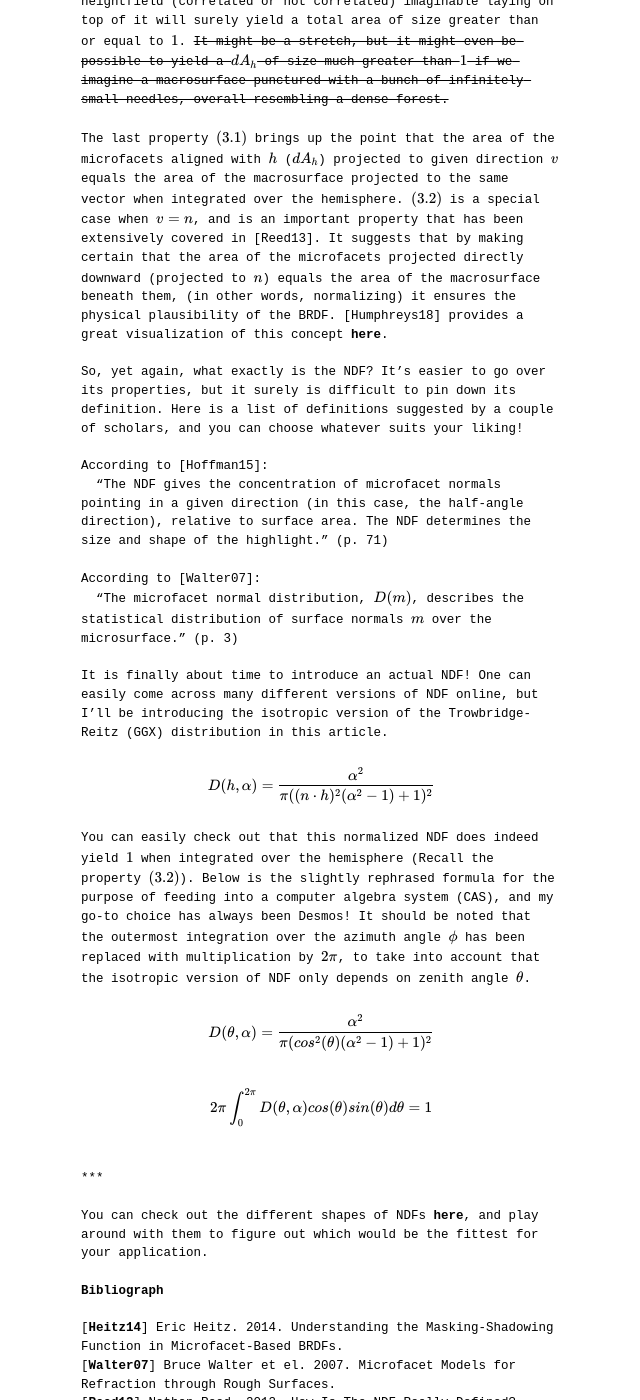
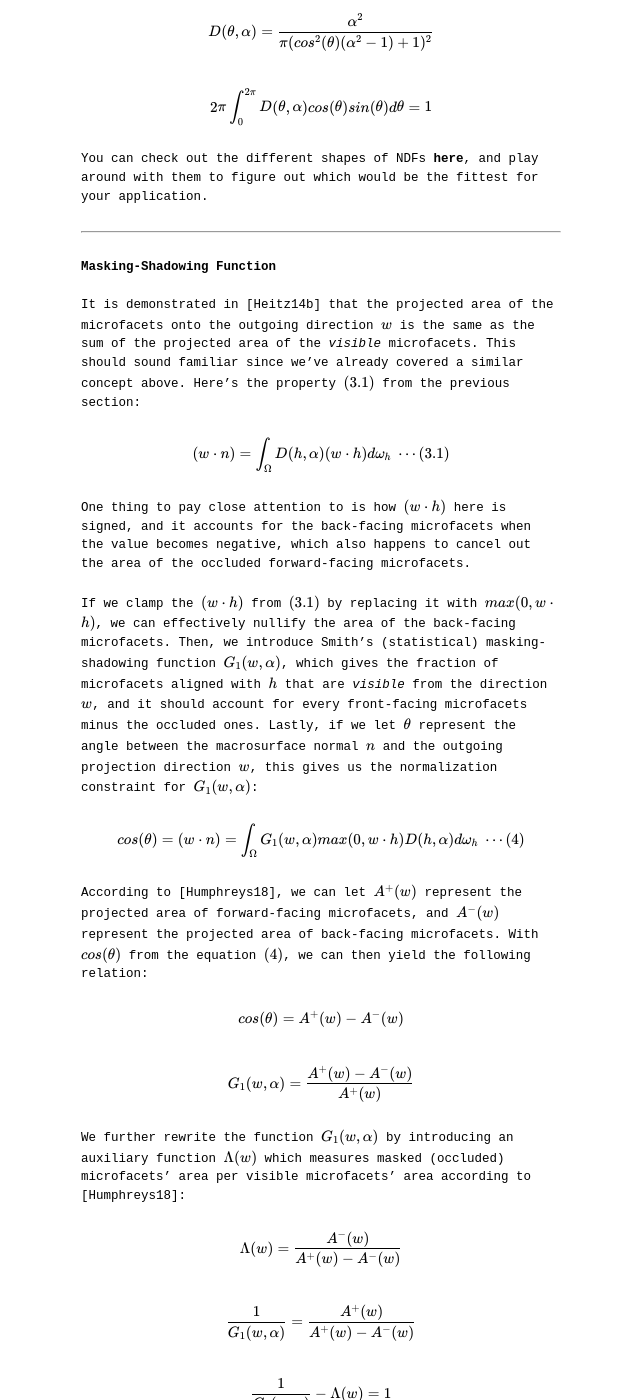
Before and after one commit to enuyeel/enuyeel.github.io, a Jekyll site: the page built from _posts/2022-10-12-pbr.md, in a window 1280 px wide and 1400 px high, scrolled down 4151 px. Shown: the whole window, without its empty margins (319-959 px from the left). Built offline with Jekyll 4.4.1, drawn with Linux system fonts in a browser that asks for light colours; comment, search, counter and statistics services are not loaded; some of the changed text lies outside the part shown.

Commit message:
Changes:
* _posts/2022-10-12-pbr.md
-> Rolling out first draft of Smith's masking-shadowing function
section.

```diff
--- a/_posts/2022-10-12-pbr.md
+++ b/_posts/2022-10-12-pbr.md
@@ -4,26 +4,26 @@ title: "Physically Based Rendering (WIP)"
 permalink: /blog/:year/:month/:day/:title
 ---
 
-The brightness of a surface is defined as its surface radiance. How do you then go about measuring the brightness of a surface? <br>
-Imagine a sensor of some area at a distance to the surface of interest. If you move the sensor further away from the surface, you can intuitively tell it will receive less light. More formally, it's due to the solid angle $$\omega$$ with respect to each point on the surface decreasing. In other words, it's the area of the sensor staying the same, but the distance (radius of the sphere/hemisphere) between the sensor and the point on the surface increases. The solid angle $$\omega$$ is defined as the area $$A$$ over the radius squared $$r^2$$. <br>
+**Preface**
 
-$$\omega=\frac{A}{r^2}$$
+<br>
 
-By definition, it's inversely proportional to the radius squared $$r^2$$, and it's only the radius $$r$$ increasing in this scenario, hence the smaller solid angle $$\omega$$. <br>
-If you increase the area of the surface, on the other hand, more light will enter the sensor, therefore increasing the perceived brightness.<br>
-Therefore, when you define the brightness of a surface, you need to normalize with respect to both the area of the surface as well as the solid angle subtended by each point in the surface with respect to your sensor. <br>
-This brings us to the definition that surface radiance $$L$$ is defined as flux $$\Phi$$ per unit (foreshortened) area $$dAcos\theta_{r}$$ per unit solid angle $$d\omega$$. It’s good to be reminded now that the surface radiance $$L$$ depends on the reflectance properties of a surface, which I’ll go more in-depth about later in the article. <br>
-
-$$L=\frac{d^2\Phi}{(dAcos\theta_{r})d\omega}$$
-
-Don't let the complex Mathematical notation throw you off, though! If we consider the solid angle $$\omega$$ and the area $$A$$ to be infinitesimal, we can effectively translate the surface to a single point (or fragment) and the solid angle into a directional vector (from a fragment to one of the points on the hemisphere's curved surface). Although the actual implementations won't closely resemble the above formula, this radiometry concept is the backbone of Physically Based Rendering (PBR), and many different models describing the way that light scatters at surfaces are somewhat directly and indirectly derived from it. <br>
-<br>\*\*\*<br><br>
 It is to be noted that a single point on the surface at the macro level can be modeled as a collection of small microfacets at the micro level, hence the coin of the term Microfacet Model, and it's their aggregate behavior against the light that determines the observed light scattering. <br>
 It is our interest how not just a single, but every microfacet on a differential area (a fragment) scatters any incoming lights in all different directions (technically only the directions covered by the upper hemisphere), thus a need for integrating the surface response over a hemisphere. <br>
 Although we can assume that a single incoming light will hit off every microfacet within the hemisphere at the same incident angle, it is still computationally heavy to calculate integration for every shaded fragment (multiple integrations if the scene consists of more than one light source). It’s best if our surface response which consists of diffuse and specular components can effectively be boiled down to a statistical approximation. <br>
 For a refresher, the moment a light ray hits a surface, it gets split into both reflection and refraction parts. Reflection is when a light ray doesn’t enter the surface and gets directly reflected, while refraction is when a light ray enters the surface and either gets absorbed or later emerges from the surface at a distance. The reflection part corresponds to the specular component, while the refraction part translates to the diffuse component. It should be mentioned that conductors (e.g purely metallic materials) have no diffuse component. <br>
-There are many different versions of general microfacet model equations available online. It should be noted that since my PBR implementation for the most part is based on Google Filament, I'll borrow their notations from now on unless otherwise specified. <br>
-<br>\*\*\*<br><br>
+There are many different versions of general microfacet model equations available online. Since my PBR implementation for the most part is based on Google Filament, I'll borrow their notations from now on unless otherwise specified. <br>
+
+<br>
+
+***
+
+<br>
+
+**Bidirectional Reflectance Distribution Function**
+
+<br>
+
 This is an excerpt from [Nayar21a]:
   "There are two directions that are important to us. One is the direction from which the light arrives, and the second is the direction in which light is being reflected and observed. So, to represent the reflectance properties of any material, we want to be able to describe its properties both in terms of the illumination direction and the viewing direction of the reflection direction. So, that brings us to the Bidirectional Reflectance Distribution Function."<br>
 BRDF is a 4-dimensional function that takes in 2 sets of zenith and azimuth angles, where each set represents the incoming light and the outgoing viewing direction. <br>
@@ -39,55 +39,125 @@ Each of $$f_d$$ and $$f_r$$ represents the diffuse component and the specular co
 
 $$f_r(v,l)=\frac{D(h,\alpha)G(v,l,\alpha)F(v,h,f0)}{4(n\cdot v)(n\cdot l)}$$
 
-There’s seemingly a lot to digest here, but this form of BRDF is generally known as the Torrance-Sparrow model. A little bit of everything is involved in the derivation of this formula, notably, the definition of surface radiance and BRDF. If one’s eager to check out, [Humphreys18] has always been my go-to reference.<br>
-Each of the three different terms on the numerator has its specific role for this BRDF. Before I go over them individually, it should be mentioned that the derivation itself depends on neither the particular $$D$$ term (normal distribution function) nor a particular $$F$$ term (Fresnel function), which means we can pretty much swap those terms in and out with whatever valid combinations we have. $$G$$ (Smith geometric shadowing function) on the other hand depends on its counterpart $$D$$ function, and its derivation is well documented in [Heitz14]. <br>
-<br>\*\*\*<br><br>
-[Walter07] suggests that the (normalized) normal distribution function $$D(m)$$ should give the differential area of microfacets aligned with the directional vector $$m$$ (denoted $$dA_{m}$$) when multiplied with a couple of terms, which are as follows:<br>
+This form of BRDF is generally known as the Torrance-Sparrow model. There’s seemingly a lot to digest here, but I won’t go into much detail on how this formula is derived, since I can’t do justice anyway. If one’s eager to check out, [Humphreys18] has always been my go-to reference. However, I can say that a little bit of everything is involved in the derivation of this formula, notably, the definition of surface radiance and BRDF.<br>
+Each of the three different terms on the numerator has its specific role for this BRDF. Before I go over them individually, it should be mentioned that the derivation itself depends on neither the particular $$D$$ term (normal distribution function) nor a particular $$F$$ term (Fresnel function), which means we can pretty much swap those terms in and out with whatever valid combinations we have. $$G$$ (Smith geometric shadowing function) on the other hand depends on its counterpart $$D$$ function, and its derivation is well documented in [Heitz14a]. <br>
+
+<br>
+
+***
+
+<br>
+
+**Normal Distribution Function**
+
+<br>
+
+[Walter07] states that the (normalized) normal distribution function $$D(m)$$ should give the differential area of microfacets aligned with the directional vector $$m$$ (denoted $$dA_{m}$$) when multiplied with a couple of terms, which are as follows:<br>
 (1) an infinitesimal solid angle centered on $$m$$ (denoted $$d\omega_{m}$$, which are if loosely spoken, a set of directions near $$m$$ according to [Reed13]),<br>
 (2) a macrosurface $$dA$$ (beneath microfacets).<br>
-It is to be noted that $$D(m)$$ is an abbreviated version of $$D(m, \alpha)$$, where $$\alpha$$ denotes the roughness parameter. Also, to avoid further confusion, it’d be appropriate to replace $$m$$ with half vector $$h$$ if possible from this point and on.<br>
+It is to be noted that $$D(m)$$ is an abbreviated version of $$D(m, \alpha)$$, where $$\alpha$$ denotes the roughness parameter. To avoid further confusion, it’d be appropriate to replace $$D(m)$$ with $$D(m, \alpha)$$, and $$m$$ with half vector $$h$$ from this point and on, as it suits our implementation better.<br>
 
 $$dA_{h}=D(h,\alpha)d\omega_{h}dA\hspace{1mm}$$
 
-Following is a list of properties any plausible $$D(m)$$ should obey, extracted from the same paper and slightly modified for consistency in notation:<br>
+Following is a list of properties any plausible $$D(m, \alpha)$$ should obey, extracted from the same paper and slightly modified in notation for consistency:<br>
 
 $$0\leq D(h,\alpha)\leq \infty\hspace{1mm} \cdots (1)$$
 
 $$1\leq \int_{\Omega}^{}D(h,\alpha)d\omega_{h}\hspace{1mm} \cdots (2)$$
 
-$$(v\cdot n)=\int_{\Omega}^{}D(h,\alpha)(v\cdot h)d\omega_{h}\hspace{1mm}\cdots(3.1)$$
+$$(w\cdot n)=\int_{\Omega}^{}D(h,\alpha)(w\cdot h)d\omega_{h}\hspace{1mm}\cdots(3.1)$$
 
 $$1=\int_{\Omega}^{}D(h,\alpha)(n\cdot h)d\omega_{h}\hspace{1mm}\cdots(3.2)$$
 
 I have to admit that was a bit harsh opener for a new section. So, what exactly is the NDF again? If were to gloss over all the nitty gritty details, it’s a weighting function for scaling the highlight of specular reflection in BRDF.<br>
 In its normalized form, NDF is a probability density function (PDF, in short). PDF has the property of being non-negative everywhere, and at the same time, the area under its curve sums up to $$1$$. Due to the aforementioned properties, $$D(h,\alpha)$$ is designed to shoot up much higher than $$1$$ (hence, probability density, not probability) in a scenario where the surface is smooth (lower $$\alpha$$ value) and the half vector $$h$$ is close to the macrosurface normal $$n$$. Property $$(1)$$ implies this very characteristic.<br>
-Property $$(2)$$ on the other hand, suggests that given a perfectly smooth macrosurface of an area of size $$1$$, just any microfacets heightfield (correlated or not correlated) imaginable laying on top of it will surely yield a total area of size greater than or equal to $$1$$. ~~It might be a stretch, but it might even be possible to yield a $$dA_{h}$$ of size much greater than $$1$$ if we imagine a macrosurface punctured with a bunch of infinitely small needles, overall resembling a dense forest.~~<br>
-The last property $$(3.1)$$ brings up the point that the area of the microfacets aligned with $$h$$ ($$dA_{h}$$) projected to given direction $$v$$ equals the area of the macrosurface projected to the same vector when integrated over the hemisphere. $$(3.2)$$ is a special case when $$v=n$$, and is an important property that has been extensively covered in [Reed13]. It suggests that by making certain that the area of the microfacets projected directly downward (projected to $$n$$) equals the area of the macrosurface beneath them, (in other words, normalizing) it ensures the physical plausibility of the BRDF. [Humphreys18] provides a great visualization of this concept [**here**](https://www.pbr-book.org/3ed-2018/Reflection_Models/Microfacet_Models#fig:microfacet-projected-area).<br>
-So, yet again, what exactly is the NDF? It’s easier to go over its properties, but it surely is difficult to pin down its definition. Here is a list of definitions suggested by a couple of scholars, and you can choose whatever suits your liking!<br>
+Property $$(2)$$ on the other hand, suggests that given a perfectly smooth macrosurface of an area of size $$1$$, just any microfacets heightfield (correlated or not correlated) imaginable laying on top of it will surely yield a total area of size greater than or equal to $$1$$. ~~It might be a stretch, but it might even be possible to yield a $$dA_{h}$$ of size much greater than $$1$$ if we imagine a macrosurface punctured with a bunch of infinitely small needles, overall resembling a dense forest?~~<br>
+The last property $$(3.1)$$ brings up the point that the area of the microfacets aligned with $$h$$ ($$dA_{h}$$) projected to given direction $$w$$ equals the area of the macrosurface projected to the same vector when integrated over the hemisphere. $$(3.2)$$ is a special case when $$w=n$$, and is an important property that has been extensively covered in [Reed13]. It suggests that by making certain that the area of the microfacets projected directly downward (projected to $$n$$) equals the area of the macrosurface beneath them, (in other words, normalizing) it ensures the physical plausibility of the BRDF. [Humphreys18] provides a great visualization of this concept [**here**](https://www.pbr-book.org/3ed-2018/Reflection_Models/Microfacet_Models#fig:microfacet-projected-area).<br>
+So, yet again, what exactly is the NDF? We now get the rough picture going in our head, but it surely is difficult to pin down its definition. Here is a list of definitions suggested by a couple of scholars, and you can choose whatever suits your liking!<br>
 According to [Hoffman15]:
   "The NDF gives the concentration of microfacet normals pointing in a given direction (in this case, the half-angle direction), relative to surface area. The NDF determines the size and shape of the highlight." (p. 71)<br>
 According to [Walter07]:
   "The microfacet normal distribution, $$D(m)$$, describes the statistical distribution of surface normals $$m$$ over the microsurface." (p. 3)<br>
-It is finally about time to introduce an actual NDF! One can easily come across many different versions of NDF online, but I’ll be introducing the isotropic version of the Trowbridge-Reitz (GGX) distribution in this article.<br>
+It is finally about time to introduce an actual NDF. One can easily come across many different versions of NDF online, but I’ll be introducing the isotropic version of the Trowbridge-Reitz (GGX) distribution in this article.<br>
 
 $$D(h,\alpha)=\frac{\alpha^2}{\pi((n\cdot h)^2(\alpha^2-1)+1)^2}$$
 
-You can easily check out that this normalized NDF does indeed yield $$1$$ when integrated over the hemisphere (Recall the property $$(3.2)$$). Below is the slightly rephrased formula for the purpose of feeding into a computer algebra system (CAS), and my go-to choice has always been Desmos! It should be noted that the outermost integration over the azimuth angle $$\phi$$ has been replaced with multiplication by $$2\pi$$, to take into account that the isotropic version of NDF only depends on zenith angle $$\theta$$.<br>
+You can easily check out that this normalized NDF does indeed yield $$1$$ when integrated over the hemisphere (Recall the property $$(3.2)$$). Below is the slightly rephrased formula for the purpose of feeding into a computer algebra system (CAS), and my go-to choice has always been Desmos. It should be noted that the outermost integration over the azimuth angle $$\phi$$ has been replaced with multiplication by $$2\pi$$, to take into account that the isotropic version of NDF only depends on zenith angle $$\theta$$.<br>
 
 $$D(\theta,\alpha)=\frac{\alpha^2}{\pi(cos^2(\theta)(\alpha^2-1)+1)^2}$$
 
 $$2\pi\int_{0}^{2\pi}D(\theta,\alpha)cos(\theta)sin(\theta)d\theta=1$$
 
-<br>\*\*\*<br><br>
+You can check out the different shapes of NDFs [**here**](https://www.desmos.com/calculator/ewcjfzvfnk), and play around with them to figure out which would be the fittest for your application.
 
+<br>
 
+***
 
-You can check out the different shapes of NDFs [**here**](https://www.desmos.com/calculator/ewcjfzvfnk), and play around with them to figure out which would be the fittest for your application. <br>
+<br>
+
+**Masking-Shadowing Function**
+
+<br>
+
+It is demonstrated in [Heitz14b] that the projected area of the microfacets onto the outgoing direction $$w$$ is the same as the sum of the projected area of the *visible* microfacets. This should sound familiar since we’ve already covered a similar concept above. Here’s the property $$(3.1)$$ from the previous section:<br>
+
+$$(w\cdot n)=\int_{\Omega}^{}D(h,\alpha)(w\cdot h)d\omega_{h}\hspace{1mm}\cdots(3.1)$$
+
+One thing to pay close attention to is how $$(w\cdot h)$$ here is signed, and it accounts for the back-facing microfacets when the value becomes negative, which also happens to cancel out the area of the occluded forward-facing microfacets.<br>
+If we clamp the $$(w\cdot h)$$ from $$(3.1)$$ by replacing it with $$max(0, w\cdot h)$$, we can effectively nullify the area of the back-facing microfacets. Then, we introduce Smith’s (statistical) masking-shadowing function $$G_1(w, \alpha)$$, which gives the fraction of microfacets aligned with $$h$$ that are *visible* from the direction $$w$$, and it should account for every front-facing microfacets minus the occluded ones. Lastly, if we let $$\theta$$ represent the angle between the macrosurface normal $$n$$ and the outgoing projection direction $$w$$, this gives us the normalization constraint for $$G_1(w, \alpha)$$:<br>
+
+$$cos(\theta)=(w\cdot n)=\int_{\Omega}^{}G_1(w,\alpha)max(0,w\cdot h)D(h,\alpha)d\omega_{h}\hspace{1mm}\cdots(4)$$
+
+According to [Humphreys18], we can let $$A^+(w)$$ represent the projected area of forward-facing microfacets, and $$A^-(w)$$ represent the projected area of back-facing microfacets. With $$cos(\theta)$$ from the equation $$(4)$$, we can then yield the following relation:<br>
+
+$$cos(\theta)=A^+(w)-A^-(w)$$
+
+$$G_1(w, \alpha)=\frac{A^+(w)-A^-(w)}{A^+(w)}$$
+
+We further rewrite the function $$G_1(w, \alpha)$$ by introducing an auxiliary function $$\Lambda(w)$$ which measures masked (occluded) microfacets’ area per visible microfacets’ area according to [Humphreys18]:<br>
+
+$$\Lambda(w)=\frac{A^-(w)}{A^+(w)-A^-(w)}$$
+
+$$\frac{1}{G_1(w,\alpha)}=\frac{A^+(w)}{A^+(w)-A^-(w)}$$
+
+$$\frac{1}{G_1(w,\alpha)}-\Lambda(w)=1$$
+
+$$1-G_1(w,\alpha)\Lambda(w)=G_1(w,\alpha)$$
+
+$$G_1(w,\alpha)(1+\Lambda(w))=1$$
+
+$$G_1(w,\alpha)=\frac{1}{1+\Lambda(w)}$$
+
+Derivation of $$\Lambda(w)$$ for the isotropic Trowbridge-Reitz (GGX) distribution from the previous section is extensively explained in [Heitz14a]. Its final form is as follows:<br>
+
+$$\Lambda(w)=\frac{-1+\sqrt{1+\alpha^2tan^2\theta}}{2}$$
+
+With a bit of algebra chain, we can arrive at the form which better suits our notation:<br>
+
+$$=\frac{-1+\sqrt{1+\alpha^2(\frac{sin^2\theta}{cos^2\theta})}}{2}=\frac{-1+\sqrt{1+\alpha^2(\frac{1-cos^2\theta}{cos^2\theta})}}{2}=\frac{-1+\sqrt{1+\alpha^2(\frac{1-(n\cdot w)^2}{(n\cdot w)^2})}}{2}$$
+
+$$=\frac{1}{2}(\sqrt{\frac{(n\cdot w)^2+\alpha^2-\alpha^2(n\cdot w)^2}{(n\cdot w)^2}}-1)=\frac{1}{2}(\frac{\sqrt{(n\cdot w)^2+\alpha^2-\alpha^2(n\cdot w)^2}}{n\cdot w}-1)$$
+
+$$=\frac{1}{2}(\frac{\sqrt{\alpha^2+(1-\alpha^2)(n\cdot w)^2}}{n\cdot w}-1)$$
+
+$$G(v,l,\alpha)=\frac{1}{1+\Lambda(v,\alpha)+\Lambda(l,\alpha)}$$
+
+$$1+\Lambda(v,\alpha)+\Lambda(l,\alpha)=\frac{1}{2}(\frac{\sqrt{\alpha^2+(1-\alpha^2)(n\cdot v)^2}}{n\cdot v}+\frac{\sqrt{\alpha^2+(1-\alpha^2)(n\cdot l)^2}}{n\cdot l})$$
+
+$$=\frac{1}{2}(\frac{(n\cdot l)\sqrt{\alpha^2+(1-\alpha^2)(n\cdot v)^2}+(n\cdot v)\sqrt{\alpha^2+(1-\alpha^2)(n\cdot l)^2}}{(n\cdot v)(n\cdot l)})$$
+
+$$G(v,l,\alpha)=\frac{2(n\cdot v)(n\cdot l)}{(n\cdot l)\sqrt{\alpha^2+(1-\alpha^2)(n\cdot v)^2}+(n\cdot v)\sqrt{\alpha^2+(1-\alpha^2)(n\cdot l)^2}}$$
+
+$$V(v,l,\alpha)=\frac{G(v,l,\alpha)}{4(n\cdot v)(n\cdot l)}$$
+
+$$=\frac{0.5}{(n\cdot l)\sqrt{\alpha^2+(1-\alpha^2)(n\cdot v)^2}+(n\cdot v)\sqrt{\alpha^2+(1-\alpha^2)(n\cdot l)^2}}$$
 
 <br>
 
 **Bibliograph**<br>
-[[**Heitz14**]](https://jcgt.org/published/0003/02/03/paper.pdf) Eric Heitz. 2014. Understanding the Masking-Shadowing Function in Microfacet-Based BRDFs.
+[[**Heitz14a**]](https://jcgt.org/published/0003/02/03/paper.pdf) Eric Heitz. 2014. Understanding the Masking-Shadowing Function in Microfacet-Based BRDFs (Paper).
+[[**Heitz14b**]](https://jcgt.org/published/0003/02/03/presentation.pdf) Eric Heitz. 2014. Understanding the Masking-Shadowing Function in Microfacet-Based BRDFs (Presentation).
 [[**Walter07**]](https://www.cs.cornell.edu/~srm/publications/EGSR07-btdf.html) Bruce Walter et el. 2007. Microfacet Models for Refraction through Rough Surfaces.
 [[**Reed13**]](https://www.reedbeta.com/blog/hows-the-ndf-really-defined/) Nathan Reed. 2013. How Is The NDF Really Defined?. https://www.reedbeta.com/blog/hows-the-ndf-really-defined/
 [[**Hoffman15**]](https://blog.selfshadow.com/publications/s2015-shading-course/hoffman/s2015_pbs_physics_math_slides.pdf) Naty Hoffman. 2015. Physics and Math of Shading. https://blog.selfshadow.com/publications/s2015-shading-course/hoffman/s2015_pbs_physics_math_slides.pdf
```
